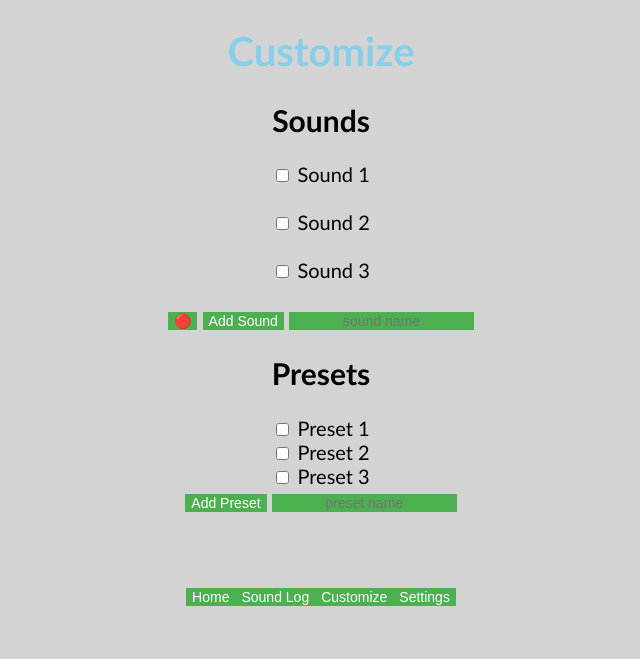
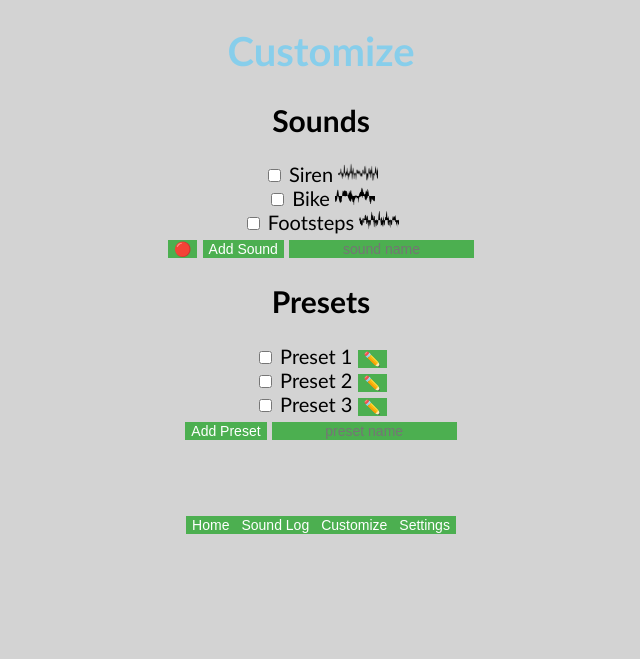
Before and after one commit to NiGereEpps/mercedeswn.github.io, a plain HTML site: page hi_fidelity/customize.html in a window 1280 px wide. Shown: the whole page, without its empty margins (319-959 px from the left). Drawn offline with nearby package versions, Linux system fonts and the light colour scheme.

Commit message:
added some stuff

```diff
--- a/hi_fidelity/customize.html
+++ b/hi_fidelity/customize.html
@@ -17,22 +17,34 @@
 
 <h2> Sounds </h2>
 <input class="check-with-label" type="checkbox" id="sound1" value="sound1">
-<label class="label-for-check" for="sound1"> Sound 1 </label><br>
+<label class="label-for-check" for="sound1"> Siren </label>
+<img src="sound 1 waves.png" style="width:40px;height:20px;">
 <br>
 <input class="check-with-label" type="checkbox" id="sound2" name="sound2">
-<label class="label-for-check" for="sound2"> Sound 2 </label><br>
+<label class="label-for-check" for="sound2"> Bike </label>
+<img src="sound 2 waves.png" style="width:40px;height:20px;">
 <br>
 <input class="check-with-label" type="checkbox" id="sound3" name="sound3">
-<label class="label-for-check" for="sound3"> Sound 3 </label><br>
+<label class="label-for-check" for="sound3"> Footsteps </label>
+<img src="sound 3 waves.png" style="width:40px;height:20px;">
 <br>
 <button> 🔴 </button> <button> Add Sound </button> <input placeholder="sound name">
 <br>
 
 <h2> Presets </h2>
 <p>
-<input class="check-with-label" type="checkbox" id="preset1" name="preset1"> <label class="label-for-check" for="preset1"> Preset 1 </label><br>
-<input class="check-with-label" type="checkbox" id="preset2" name="preset2"> <label class="label-for-check" for="preset2"> Preset 2 </label><br>
-<input class="check-with-label" type="checkbox" id="preset3" name="preset3"> <label class="label-for-check" for="preset3"> Preset 3 </label><br>
+<input class="check-with-label" type="checkbox" id="preset1" name="preset1"> <label class="label-for-check" for="preset1"> Preset 1 </label>
+<button> ✏️
+</button>
+<br>
+<input class="check-with-label" type="checkbox" id="preset2" name="preset2"> <label class="label-for-check" for="preset2"> Preset 2 </label>
+<button> ✏️
+</button>
+<br>
+<input class="check-with-label" type="checkbox" id="preset3" name="preset3"> <label class="label-for-check" for="preset3"> Preset 3 </label>
+<button> ✏️
+</button>
+<br>
 <button> Add Preset </button> <input placeholder="preset name">
 </p>
 
```
Also changed, not shown: hi_fidelity/home.html (+1 -0 lines), hi_fidelity/sound_log.html (+2 -0 lines), hi_fidelity/sound 1 waves.png (added), hi_fidelity/sound 2 waves.png (added), hi_fidelity/sound 3 waves.png (added), hi_fidelity/sound_log_image.png (added), 2 other files.
